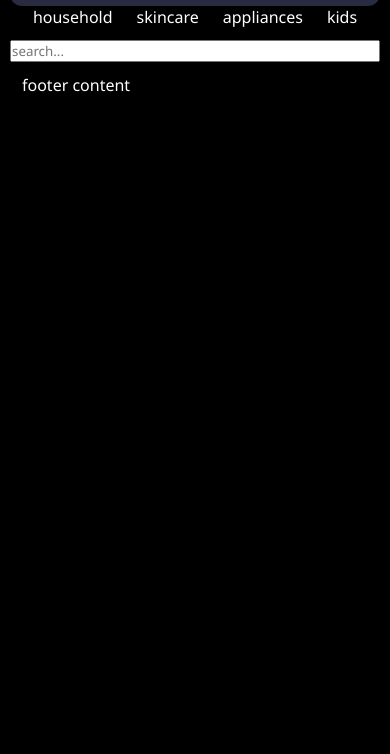
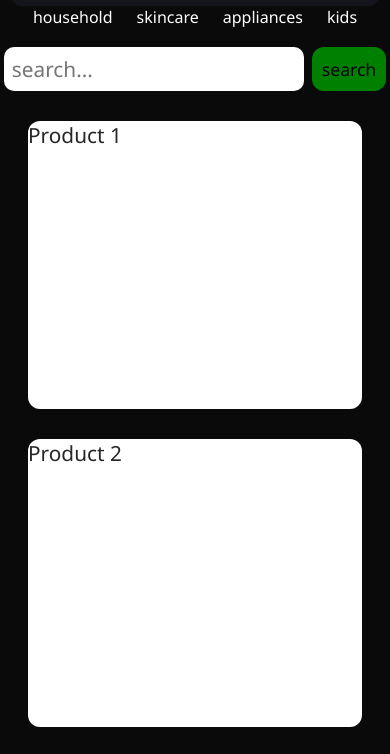
Before and after one commit to divyeshsaim-god1/ecommerce-project, a plain HTML site: page templates/index.html in a window 390 px wide. Shown: the part 108-862 px from the top of the page. Drawn offline with Linux system fonts and the light colour scheme.

Commit message:
added a grid layout that is responsive

```diff
--- a/static/style.css
+++ b/static/style.css
@@ -1,6 +1,6 @@
 :root {
     --primary-color: white;
-    --secondary-color: grey;
+    --secondary-color: rgb(40, 38, 38);
 }
 
 * {
@@ -13,13 +13,13 @@
 body {
     color: var(--primary-color);
     padding: 10px;
-    background: #000000;
+    background: #000000f5;
     min-height: 100vh;
 }
 
 .header-content {
     border-radius: 12px;
-    background-color: rgb(41, 43, 64);
+    background-color: rgba(41, 43, 64, 0.333);
     padding-bottom: 10px;
 }
 
@@ -56,19 +56,52 @@ header h2 {
     gap: 24px;
 }
 
-.search-btn {
-    margin-top: 12px;
+.search-form {
+    margin-top: 19px;
     display: flex;
     justify-content: center;
+    gap: 8px;
 }
 
-.search-btn input {
-    width: 100%;
-    max-width: 800px;
-
+.search-form input {
+    width: 300px;
+    max-width: 100%;
+    font-size: 1.3rem;
+    padding: 8px;
+    border: none;
+    outline: none;
+    border-radius: 10px;
 }
 
-.container {
-    padding: 12px;
+#search-btn {
+    background-color: green;
+    cursor: pointer;
+    font-size: 1.1rem;
+    border: none;
+    outline: none;
+    border-radius: 12px;
+    padding: 10px;
+    transition: 0.2s ease;
+}
 
+#search-btn:hover {
+    background-color: darkgreen;
+    transition: 0.2s ease;
 }
+
+.product-grid {
+    margin-top: 12px;
+    padding: 18px;
+    display: grid;
+    /* The magic line for automatic responsiveness */
+    grid-template-columns: repeat(auto-fit, minmax(250px, 1fr));
+    gap: 30px;
+}
+
+.product {
+    font-size: 1.3rem;
+    background-color: white;
+    color: var(--secondary-color);
+    height: 18rem;
+    border-radius: 12px;
+}
--- a/templates/index.html
+++ b/templates/index.html
@@ -7,6 +7,7 @@
     <link rel="stylesheet" href="/static/style.css">
 </head>
 <body>
+    <!-- Title and nav links -->
     <header class="header-content">
         <h2>ExtremeShopz</h2>
         <nav class="nav-links">
@@ -16,6 +17,7 @@
         </nav>
     </header>
 
+    <!-- categories -->
     <div class="categories">
             <span>household</span>
             <span>skincare</span>
@@ -23,20 +25,21 @@
             <span>kids</span>
     </div>
 
-    <div id="search-btn" class="search-btn">
+    <!-- Search form and button -->
+    <div id="search-form" class="search-form">
             <input id="input-form" type="text" placeholder="search...">
+            <span class="search-btn"><button id="search-btn">search</button></span>
     </div>
 
-    <div class="container">
-        <div class="products-display" id="products-display">
-            <div id="product" class="individual-product">
-                <!-- Going to inject it using JS later -->
-            </div>
-        </div>
-
-        <div class="footer-content">
-            <footer>footer content</footer>
-        </div>
+    <!-- Main container to display the products -->
+    <main class="product-grid">
+            <div id="product" class="product">Product 1</div>
+            <div id="product" class="product">Product 2</div>
+            <div id="product" class="product">Product 3</div>
+            <div id="product" class="product">Product 4</div>
+            <div id="product" class="product">Product 5</div>
+            <div id="product" class="product">Product 5</div>
+        </main>
     </div>
 </body>
 </html>
```
